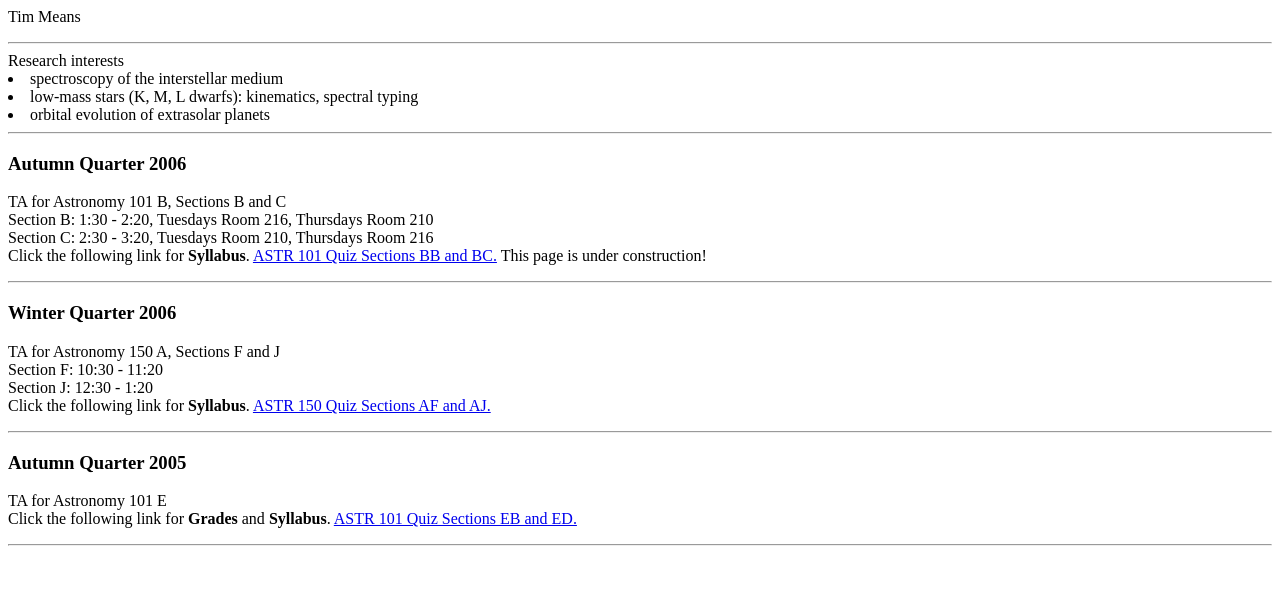
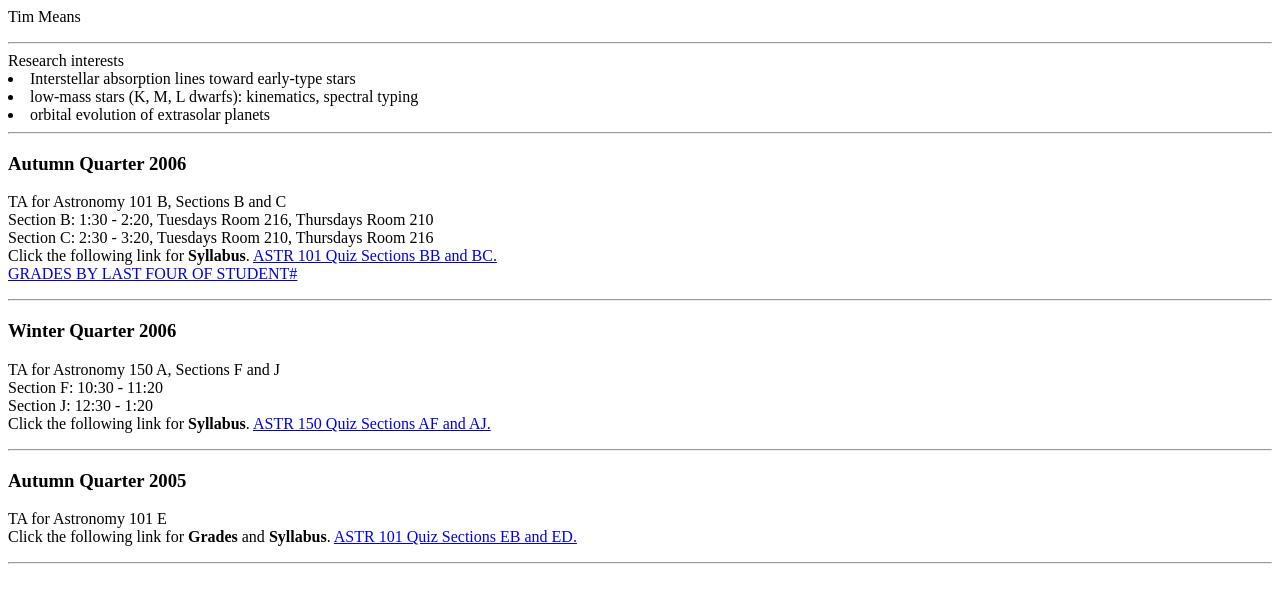
Before and after one commit to tbmeans/means-uw06-public_html, a plain HTML site: page index.html in a window 1280 px wide. Drawn offline with Linux system fonts and the light colour scheme.

Commit message:
final version before account closed in 2007

```diff
--- a/index.html
+++ b/index.html
@@ -2,7 +2,7 @@
 	<p>
        </p><hr>
        Research interests
-       <li>spectroscopy of the interstellar medium</li>
+       <li>Interstellar absorption lines toward early-type stars</li>
        <li>low-mass stars (K, M, L dwarfs): kinematics, spectral typing</li>
        <li>orbital evolution of extrasolar planets</li>
 
@@ -14,7 +14,8 @@
        Section C:  2:30 - 3:20, Tuesdays Room 210, Thursdays Room 216 <br>
        Click the following link for <b>Syllabus</b>.
        <a href="au06astro101/BB_BC.html">ASTR 101 Quiz Sections BB and BC.</a>
-       This page is under construction!
+       <br>
+       <a href="au06astro101/grades.html">GRADES BY LAST FOUR OF STUDENT#</a>
        <p>
        </p><hr>
 
```
